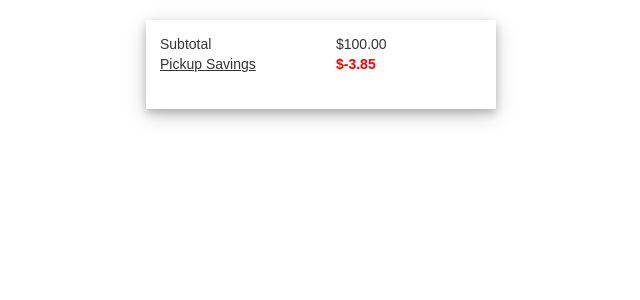
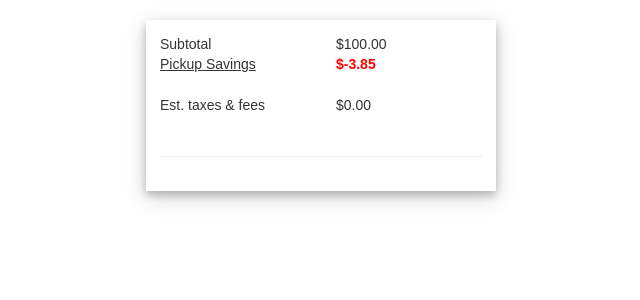
Before and after one commit to ZEvans1/react-shopping-summary, a React (Create React App) app: page / in a window 1280 px wide. Shown: the top 300 px of the page, without its empty margins (319-959 px from the left). Built offline with nearby package versions, Linux system fonts and the light colour scheme.

Commit message:
Add tax section.

```diff
--- a/src/App.js
+++ b/src/App.js
@@ -2,6 +2,7 @@ import React, { Component } from 'react';
 import { Grid } from 'react-bootstrap';
 import Subtotal from './components/Subtotal/Subtotal';
 import Pickupsavings from './components/Pickupsavings/Pickupsavings';
+import Taxesfees from './components/Taxesfees/Taxesfees';
 import './App.css';
 
 class App extends Component {
@@ -10,7 +11,8 @@ class App extends Component {
 
     this.state = {
       total: 100,
-      Pickupsavings: -3.85
+      Pickupsavings: -3.85,
+      taxes: 0
     }
   }
 
@@ -20,6 +22,8 @@ class App extends Component {
         <Grid className="purchase-card">
           <Subtotal price={this.state.total.toFixed(2)}/>
           <Pickupsavings price={this.state.Pickupsavings}/>
+          <Taxesfees taxes={this.state.taxes.toFixed(2)}/>
+          <hr/>
         </Grid>
       </div>
     );
--- /dev/null
+++ b/src/components/Taxesfees/Taxesfees.js
@@ -0,0 +1,13 @@
+import React, { Component } from 'react';
+import { Col, Row } from 'react-bootstrap';
+
+export default class Taxesfees extends Component {
+  render() {
+    return(
+      <Row className="show-grid">
+        <Col md={6}>Est. taxes & fees</Col>
+        <Col md={6}> {`$${this.props.taxes}`} </Col>
+      </Row>
+    )
+  }
+}
```
